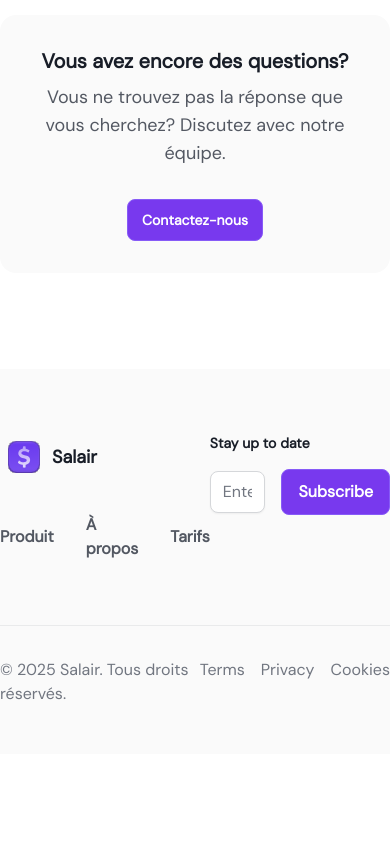
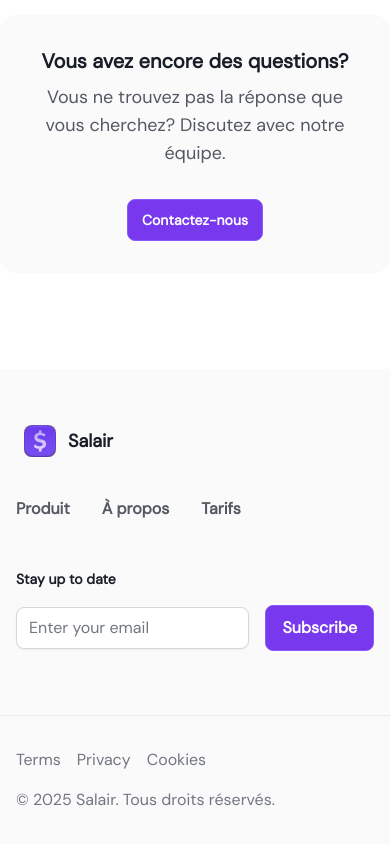
Before and after one commit to Fan2Shrek/salair, a Nuxt app in the folder frontend/: page / in a window 390 px wide. Shown: the part 3467-4311 px from the top of the page. Before the commit the page ends 4221 px from the top, so only its background shows below. Built offline with nearby package versions, Linux system fonts and the light colour scheme.

Commit message:
style(components:footer): adjust padding and layout for improved responsiveness

```diff
--- a/frontend/components/organisms/landing/UFooter.vue
+++ b/frontend/components/organisms/landing/UFooter.vue
@@ -1,10 +1,10 @@
 <script setup lang="ts"></script>
 
 <template>
-    <footer class="w-full pt-16 pb-12 bg-secondary">
+    <footer class="w-full pt-12 md:pt-16 pb-12 bg-secondary">
         <div class="max-w-7xl w-full mx-auto">
-            <div class="w-full flex justify-between">
-                <div class="space-y-8">
+            <div class="w-full md:flex justify-between">
+                <div class="space-y-8 max-md:px-4">
                     <div
                         class="flex items-center gap-3 rounded-lg hover:bg-primary-hover p-2 cursor-pointer w-fit"
                         @click="navigateTo('/')"
@@ -26,15 +26,15 @@
                         </ul>
                     </nav>
                 </div>
-                <div class="space-y-4">
+                <div class="space-y-4 max-md:mt-12 max-md:px-4">
                     <h4 class="font-semibold text-primary text-sm">Stay up to date</h4>
                     <form class="flex items-center gap-4">
-                        <UInput type="email" name="email" placeholder="Enter your email" />
+                        <UInput type="email" name="email" placeholder="Enter your email" class="max-md:flex-grow"/>
                         <UButton size="lg">Subscribe</UButton>
                     </form>
                 </div>
             </div>
-            <div class="mt-16 pt-8 flex justify-between border-t border-secondary">
+            <div class="mt-16 pt-8 flex max-md:flex-col-reverse md:justify-between max-md:gap-4 border-t border-secondary max-md:px-4">
                 <p class="text-quaternary">© {{ new Date().getFullYear() }} Salair. {{ $t('copyright') }}</p>
                 <nav>
                     <ul class="flex items-center gap-4">
```
